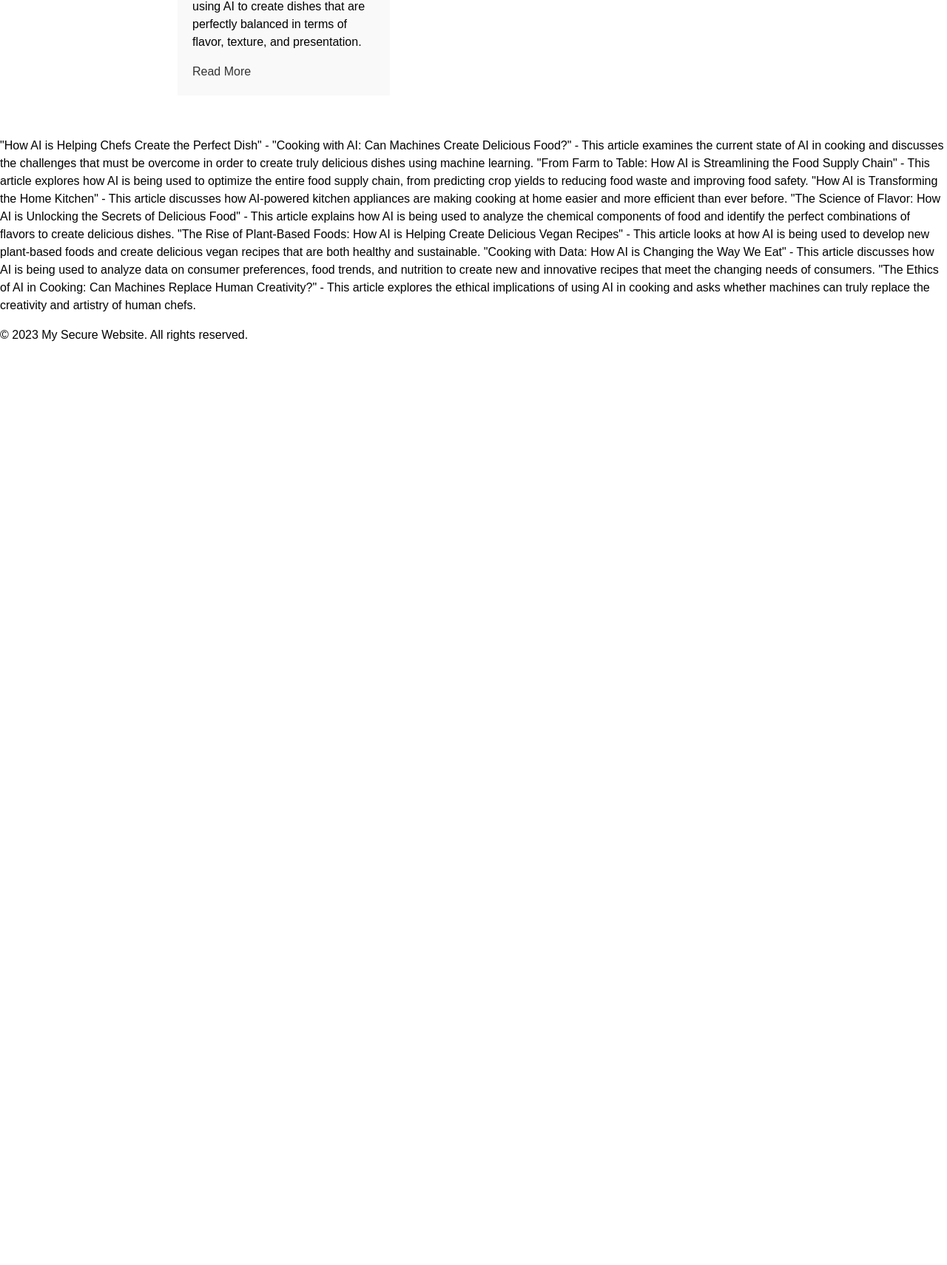
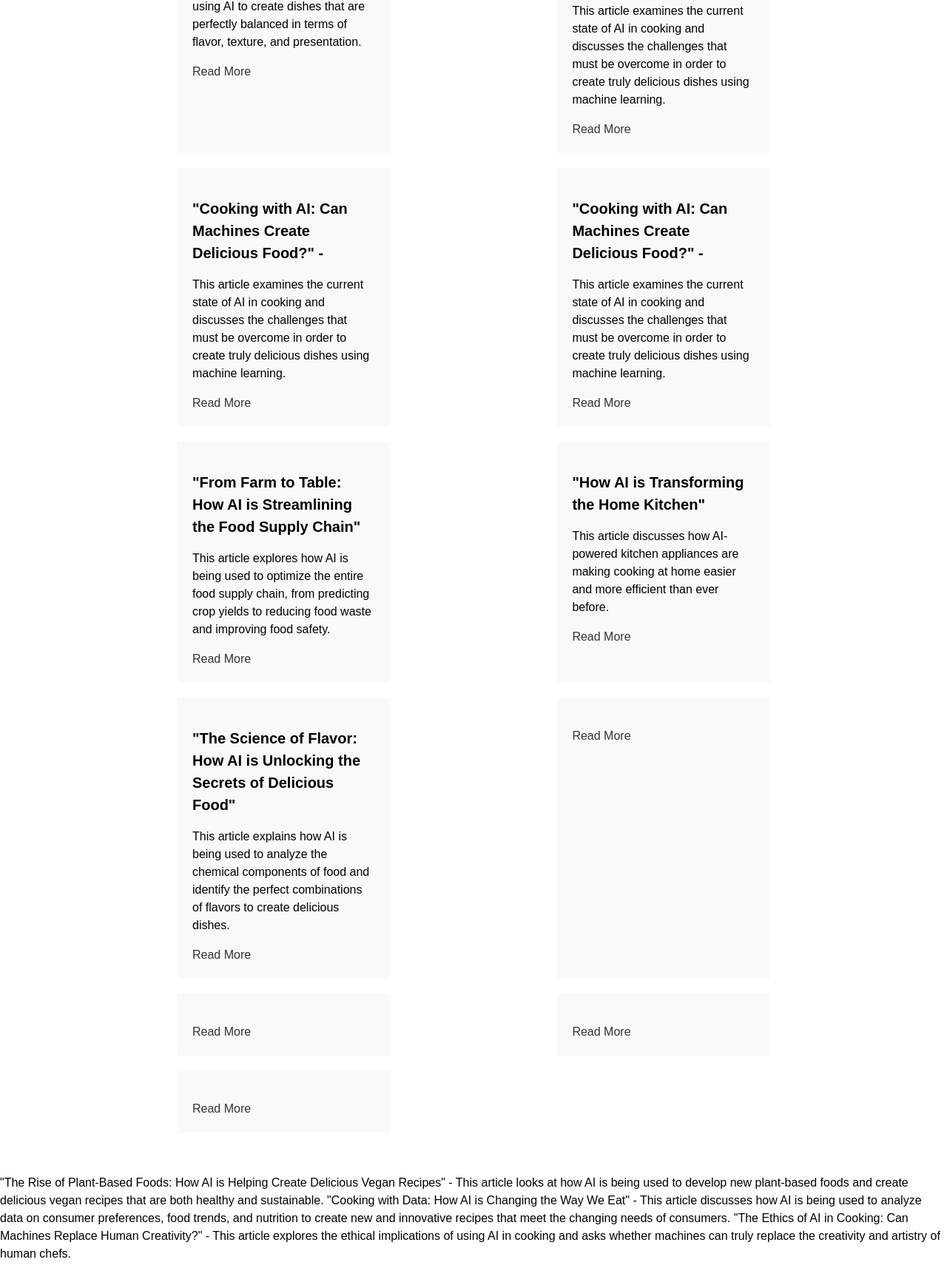
Before and after one commit to Javier32/test, a plain HTML site: page index.html in a window 1280 px wide. Shown: the part 820-2530 px from the top of the page at 74% size. Before the commit the page ends 1301 px from the top, so only its background shows below. Drawn offline with nearby package versions, Linux system fonts and the light colour scheme.

Commit message:
Update index.html

```diff
--- a/index.html
+++ b/index.html
@@ -36,34 +36,84 @@ the URL or HTTP method to exploit vulnerabilities.
       <h2>My Latest Blog Posts</h2>
       <section>
         <article>
-          <h3>"The Future of Cooking: How AI is Revolutionizing Recipe Creation" - </h3>
+          <h3>"The Future of Cooking: How AI is Revolutionizing Recipe Creation"</h3>
           <p>This article explores how artificial intelligence is being used to create new and innovative recipes that are personalized to individual tastes and dietary needs.
 </p>
           <a href="#">Read More</a>
         </article>
         <article>
-          <h3>"5 Ways AI is Changing the Way We Cook and Eat" - </h3>
+          <h3>"5 Ways AI is Changing the Way We Cook and Eat"</h3>
           <p>This article discusses five ways that AI is transforming the food industry, from creating new recipes to improving food safety and reducing waste.
 </p>
           <a href="#">Read More</a>
         </article>
         <article>
-          <h3>"How AI is Helping Chefs Create the Perfect Dish" - </h3>
+          <h3>"How AI is Helping Chefs Create the Perfect Dish"</h3>
           <p>This article looks at how chefs are using AI to create dishes that are perfectly balanced in terms of flavor, texture, and presentation.
 </p>
+          <a href="#">Read More</a>
+        </article>
+
+
+        <article>
+          <h3>"Cooking with AI: Can Machines Create Delicious Food?"</h3>
+          <p>This article examines the current state of AI in cooking and discusses the challenges that must be overcome in order to create truly delicious dishes using machine learning.
+</p>
+          <a href="#">Read More</a>
+        </article>
+        <article>
+          <h3>"Cooking with AI: Can Machines Create Delicious Food?" - </h3>
+          <p>This article examines the current state of AI in cooking and discusses the challenges that must be overcome in order to create truly delicious dishes using machine learning.
+</p>
+          <a href="#">Read More</a>
+        </article>
+        <article>
+          <h3>"Cooking with AI: Can Machines Create Delicious Food?" - </h3>
+          <p>This article examines the current state of AI in cooking and discusses the challenges that must be overcome in order to create truly delicious dishes using machine learning.
+</p>
+          <a href="#">Read More</a>
+        </article>
+        <article>
+          <h3>"From Farm to Table: How AI is Streamlining the Food Supply Chain"</h3>
+          <p>This article explores how AI is being used to optimize the entire food supply chain, from predicting crop yields to reducing food waste and improving food safety.
+</p>
+          <a href="#">Read More</a>
+        </article>
+        <article>
+          <h3>"How AI is Transforming the Home Kitchen"</h3>
+          <p>This article discusses how AI-powered kitchen appliances are making cooking at home easier and more efficient than ever before.
+</p>
+          <a href="#">Read More</a>
+        </article>
+        <article>
+          <h3>"The Science of Flavor: How AI is Unlocking the Secrets of Delicious Food"</h3>
+          <p>This article explains how AI is being used to analyze the chemical components of food and identify the perfect combinations of flavors to create delicious dishes.
+</p>
+          <a href="#">Read More</a>
+        </article>
+        <article>
+          <h3></h3>
+          <p></p>
+          <a href="#">Read More</a>
+        </article>
+        <article>
+          <h3></h3>
+          <p></p>
+          <a href="#">Read More</a>
+        </article>
+        <article>
+          <h3></h3>
+          <p></p>
+          <a href="#">Read More</a>
+        </article>
+        <article>
+          <h3></h3>
+          <p></p>
           <a href="#">Read More</a>
         </article>
       </section>
     </main>
 <p>
-"How AI is Helping Chefs Create the Perfect Dish" -
-"Cooking with AI: Can Machines Create Delicious Food?" - This article examines the current state of AI in cooking and discusses the challenges that must be overcome in order to create truly delicious dishes using machine learning.
-
-"From Farm to Table: How AI is Streamlining the Food Supply Chain" - This article explores how AI is being used to optimize the entire food supply chain, from predicting crop yields to reducing food waste and improving food safety.
-
-"How AI is Transforming the Home Kitchen" - This article discusses how AI-powered kitchen appliances are making cooking at home easier and more efficient than ever before.
-
-"The Science of Flavor: How AI is Unlocking the Secrets of Delicious Food" - This article explains how AI is being used to analyze the chemical components of food and identify the perfect combinations of flavors to create delicious dishes.
 
 "The Rise of Plant-Based Foods: How AI is Helping Create Delicious Vegan Recipes" - This article looks at how AI is being used to develop new plant-based foods and create delicious vegan recipes that are both healthy and sustainable.
 
```
